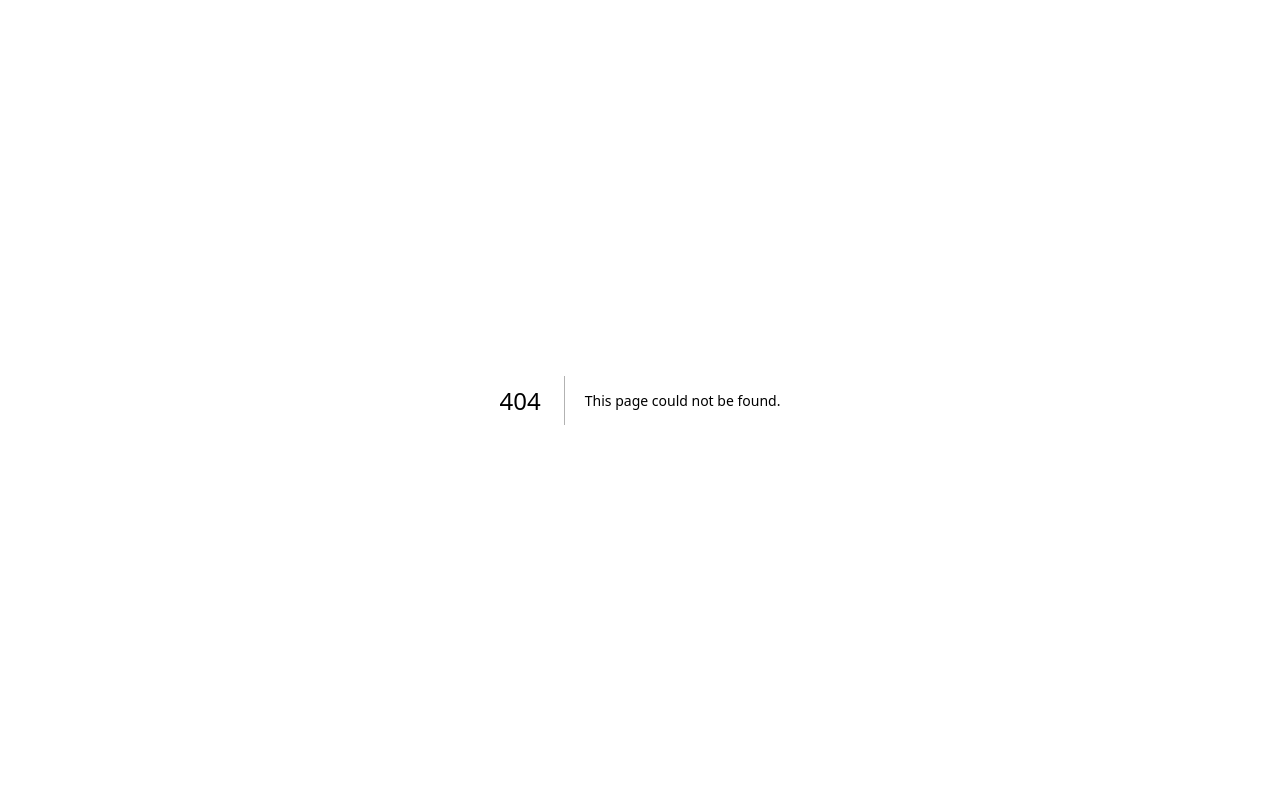
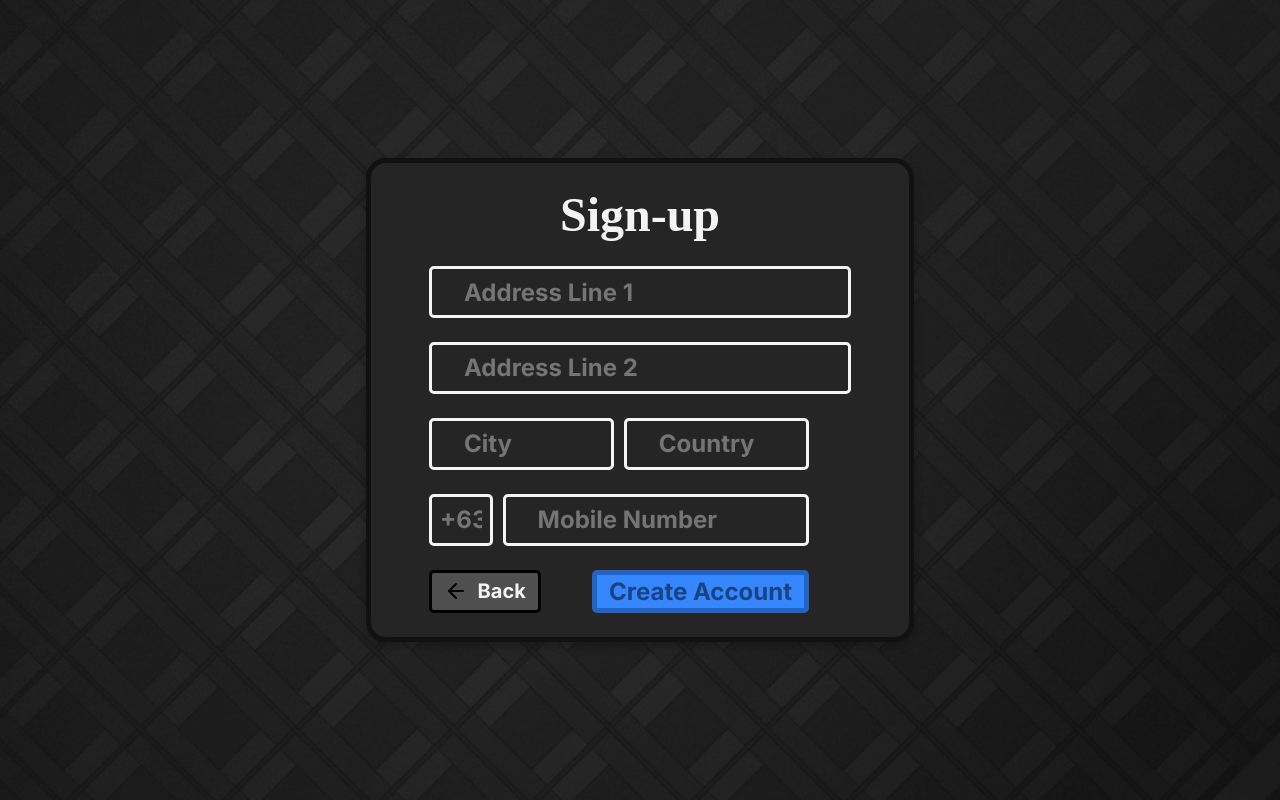
Before and after one commit to qwerttyuiiop1/CSSECDV, a Next.js app: page /profile/signup in a window 1280 px wide. Before the commit this address had no page. Built offline with nearby package versions, Linux system fonts and the light colour scheme; no server answers.

Commit message:
add signup page components

```diff
--- a/src/app/profile/login/page.module.css
+++ b/src/app/profile/login.module.css
@@ -35,7 +35,6 @@
 	line-height: normal;
 
 	text-align: center;
-	width: 23.75rem; /* set width */
 
 	margin-top: -1rem;
 	margin-bottom: 1rem;
@@ -48,3 +47,45 @@
 	font-weight: 700;
 	line-height: normal;
 }
+
+.left_button {
+	margin-left: auto;
+	min-width: 50%;
+	height: 2.5rem;
+
+	fill: #3586FF;
+	background-color: #3586FF;
+	border: 5px solid #2463C1;
+
+	color: #1A4382;
+	text-align: center;
+	font-family: Inter;
+	font-size: 1.5rem;
+	font-style: normal;
+	font-weight: 700;
+	line-height: normal;
+}
+.arrow {
+	width: 1.5rem;
+	height: 1.5rem;
+}
+.phone_width {
+	width: 4rem;
+	padding-left: 0.5rem;
+	padding-right: 0.5rem;
+}
+.input_row {
+	width: 1px; /* override the existing style */
+	flex: 1; /* and fill up remaining space */
+}
+.width {
+	width: 23.75rem;
+}
+.back_text {
+	color: #F4F4F4;
+	font-family: Inter;
+	font-size: 1.25rem;
+	font-style: normal;
+	font-weight: 700;
+	line-height: normal;
+}
--- /dev/null
+++ b/src/app/profile/signup/DetailsCard.tsx
@@ -0,0 +1,54 @@
+"use client"
+import styles from "../login.module.css";
+import React from "react";
+import {
+	Card,
+	Title,
+	Input,
+	CardRow,
+	SmallButton
+} from "@/components/CardPage/CardPage";
+import CardStyles from "@/components/CardPage/card.module.css";
+import { LuArrowLeft } from "react-icons/lu"
+import Link from "next/link";
+
+export interface UserCardOutput {
+	username: string;
+	email: string;
+	password: string;
+	confirmPassword: string;
+}
+export interface UserCardProps {
+	onBack: (output: UserCardOutput) => void;
+	onSubmit: (output: UserCardOutput) => void;
+}
+
+export default function UserCard({ onSubmit, onBack }: UserCardProps) {
+	return (
+		<Card>
+			<Title>Sign-up</Title>
+			<Input placeholder="Address Line 1" id="address1"/>
+			<Input placeholder="Address Line 2" id="address2"/>
+			<CardRow className={styles.width}>
+				<Input placeholder="City" id="city" className={styles.input_row}/>
+				<Input placeholder="Country" id="country" className={styles.input_row}/>
+			</CardRow>
+			<CardRow className={styles.width}>
+				<Input placeholder="+63" id="phone_code" className={styles.phone_width}/>
+				<Input placeholder="Mobile Number" id="phone" className={styles.input_row}/>
+			</CardRow>
+			<CardRow className={styles.width}>
+				<SmallButton>
+					<CardRow>
+						<LuArrowLeft className={styles.arrow}/>
+						<span className={styles.back_text}>Back</span>
+					</CardRow>
+				</SmallButton>
+				<button className={`${CardStyles.small_button} ${styles.left_button}`}>
+					Create Account
+				</button>
+			</CardRow>
+
+		</Card>
+	);
+}
--- /dev/null
+++ b/src/app/profile/signup/UserCard.tsx
@@ -0,0 +1,58 @@
+"use client"
+import styles from "../login.module.css";
+import React from "react";
+import {
+	Card,
+	Title,
+	Input,
+	Password,
+	BigButton,
+	Separator,
+	CardRow
+} from "@/components/CardPage/CardPage";
+import CardStyles from "@/components/CardPage/card.module.css";
+import { FcGoogle } from "react-icons/fc"
+import { LuArrowRight } from "react-icons/lu"
+import Link from "next/link";
+
+export interface UserCardOutput {
+	username: string;
+	email: string;
+	password: string;
+	confirmPassword: string;
+}
+export interface UserCardProps {
+	onSubmit: (output: UserCardOutput) => void;
+}
+
+export default function UserCard({ onSubmit }: UserCardProps) {
+	return (
+		<Card>
+			<Title className={styles.width}>Sign-up</Title>
+			<Input placeholder="Username" id="username"/>
+			<Input placeholder="Email" type="email" id="email"/>
+			<Password placeholder="Password" id="password" />
+			<Password placeholder="Confirm Password" id="confirm-password" />
+
+			<button className={`${CardStyles.small_button} ${styles.left_button}`}>
+				<CardRow>
+					Proceed
+					<LuArrowRight className={styles.arrow}/>
+				</CardRow>
+			</button>
+
+			<Separator text="OR"/>
+			<BigButton>
+			<CardRow>
+				<FcGoogle className={styles.google_icon}/>
+				<div className={styles.google_text}> Sign-in with Google </div>
+			</CardRow>
+			</BigButton>
+
+			<CardRow>
+				<div className={styles.no_account}> Already have an account? </div>
+				<Link href="/profile/login" className={CardStyles.small_button}> Login </Link>
+			</CardRow>
+		</Card>
+	);
+}
--- /dev/null
+++ b/src/app/profile/signup/page.tsx
@@ -0,0 +1,44 @@
+"use client"
+import styles from "../login.module.css";
+import React from "react";
+import { useSession } from "next-auth/react";
+import {
+	CardPage,
+	Card,
+	Title,
+	Input,
+	Password,
+	BigButton,
+	Separator,
+	CardRow
+} from "@/components/CardPage/CardPage";
+import CardStyles from "@/components/CardPage/card.module.css";
+import { FcGoogle } from "react-icons/fc"
+import { LuArrowRight } from "react-icons/lu"
+import Link from "next/link";
+import UserCard from "./UserCard";
+import DetailsCard from "./DetailsCard";
+
+export default function SignupPage() {
+	const { data: session, status } = useSession();
+	const [ data, setData ] = React.useState({});
+	const [ stage, setStage ] = React.useState(1);
+	return (
+		<CardPage>
+			{stage == 0 && <UserCard onSubmit={(out) => {
+				setData({...data, ...out});
+				setStage(1);
+			}} />}
+			{stage == 1 && <DetailsCard
+				onSubmit={(out) => {
+					setData({...data, ...out});
+					setStage(2);
+				}}
+				onBack={(out) => {
+					setData({...data, ...out});
+					setStage(0)
+				}}
+			/>}
+		</CardPage>
+	);
+}
--- a/src/components/CardPage/CardPage.tsx
+++ b/src/components/CardPage/CardPage.tsx
@@ -13,6 +13,17 @@ function wrapDiv(className: string): React.FC<DivProps> {
 	);
 	return div;
 }
+interface ButtonProps extends React.ButtonHTMLAttributes<HTMLButtonElement> {
+	children: ReactNode;
+}
+function wrapButton(className: string): React.FC<ButtonProps> {
+	const button: React.FC<ButtonProps> = ({ children, ...props }) => (
+	  <button {...props} className={className + (props.className ? " " + props.className : '')}>
+		{children}
+	  </button>
+	);
+	return button;
+}
 
 const CardPage = wrapDiv(`${styles.main_container} ${styles.background}`);
 const Card = wrapDiv(styles.card);
@@ -26,7 +37,7 @@ const Input: React.FC<InputProps> = (props) => (
   <input
 	{...props}
   	type={props.type || "text"}
-	className={styles.input}/>
+	className={`${styles.input} ${props.className||''}`}/>
 );
 const Password: React.FC<InputProps> = (props) => {
 	const [showPassword, setShowPassword] = React.useState(false);
@@ -35,7 +46,7 @@ const Password: React.FC<InputProps> = (props) => {
 		<input
 		  {...props}
 		  type={showPassword ? "text" : "password"}
-		  className={`${styles.input} ${styles.password}`}
+		  className={`${styles.input} ${styles.password} ${props.className||''}`}
 		  />
 		{showPassword ? (
 		  <BsEyeSlashFill
@@ -52,19 +63,8 @@ const Password: React.FC<InputProps> = (props) => {
 	);
 };
 
-interface ButtonProps extends React.ButtonHTMLAttributes<HTMLButtonElement> {
-	children: ReactNode;
-}
-const BigButton: React.FC<ButtonProps> = ({ children, ...props }) => (
-  <button {...props} className={styles.big_button}>
-	{children}
-  </button>
-);
-const SmallButton: React.FC<ButtonProps> = ({ children, ...props }) => (
-  <button {...props} className={styles.small_button}>
-	{children}
-  </button>
-);
+const BigButton = wrapButton(styles.big_button);
+const SmallButton = wrapButton(styles.small_button);
 
 const Separator: React.FC<{ text: string }> = ({ text }) => {
 	return (
--- a/src/components/CardPage/card.module.css
+++ b/src/components/CardPage/card.module.css
@@ -4,7 +4,7 @@
 	justify-content: center;
 	align-items: center;
 	min-height: 100vh; /* TODO: do calc after navbar is done */
-	padding: 11rem 0;
+	padding: 5rem 0;
 }
 .background {
     background-image: url('../../../public/background-dark.png');
@@ -39,7 +39,7 @@
 	border-radius: 0.3125rem;
 	border: 3px solid #F4F4F4;
 	background: #252525;
-	height: 3.23969rem;
+	min-height: 3.23969rem;
 	flex-shrink: 0;
 
 	width: 100%;
@@ -70,7 +70,7 @@
 }
 
 .big_button {
-	height: 2.69975rem;
+	min-height: 2.69975rem;
 	fill: #4F4F4F;
 	background-color: #4F4F4F;
 	stroke-width: 3px;
@@ -79,6 +79,7 @@
 
 	border-radius: 0.3125rem;
 	border: 3px solid #000;
+	cursor: pointer;
 }
 
 .separator_line {
@@ -90,8 +91,6 @@
 	align-items: center;
 }
 .separator_text {
-	width: 1.79825rem;
-	height: 1.40388rem;
 	color: #FFF;
 	font-family: Inter;
 	font-size: 1.25rem;
@@ -108,9 +107,12 @@
 	gap: 0.6rem;
 	justify-content: center;
 	align-items: center;
+	width: 100%;
 }
 
 .small_button {
+	min-height: 2.69975rem;
+
 	fill: #4F4F4F;
 	background-color: #4F4F4F;
 	stroke-width: 3px;
@@ -120,4 +122,5 @@
 	border: 3px solid #000;
 
 	padding: 0.15rem 0.75rem;
+	cursor: pointer;
 }
```
Also changed, not shown: src/app/profile/login/page.tsx (+3 -5 lines).
